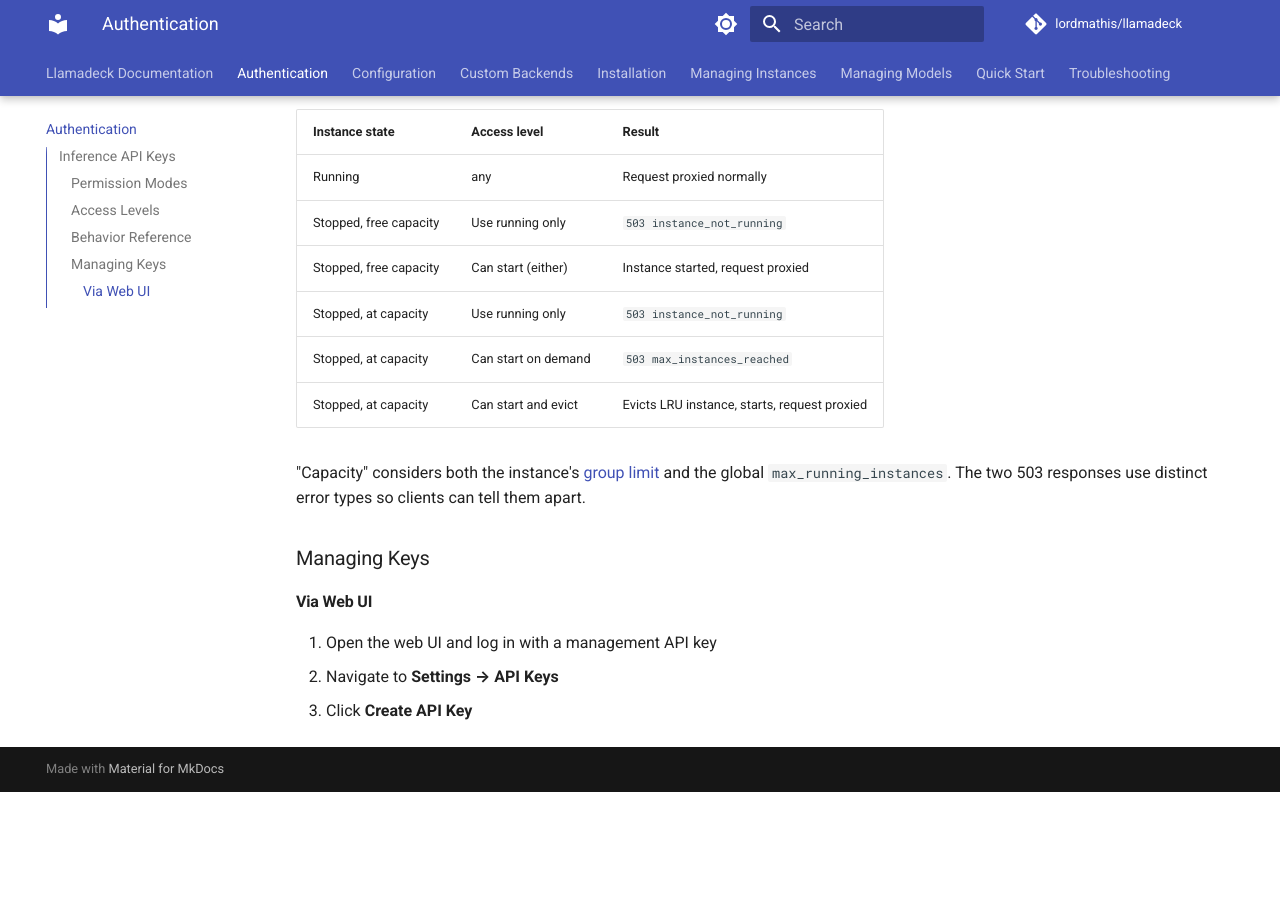
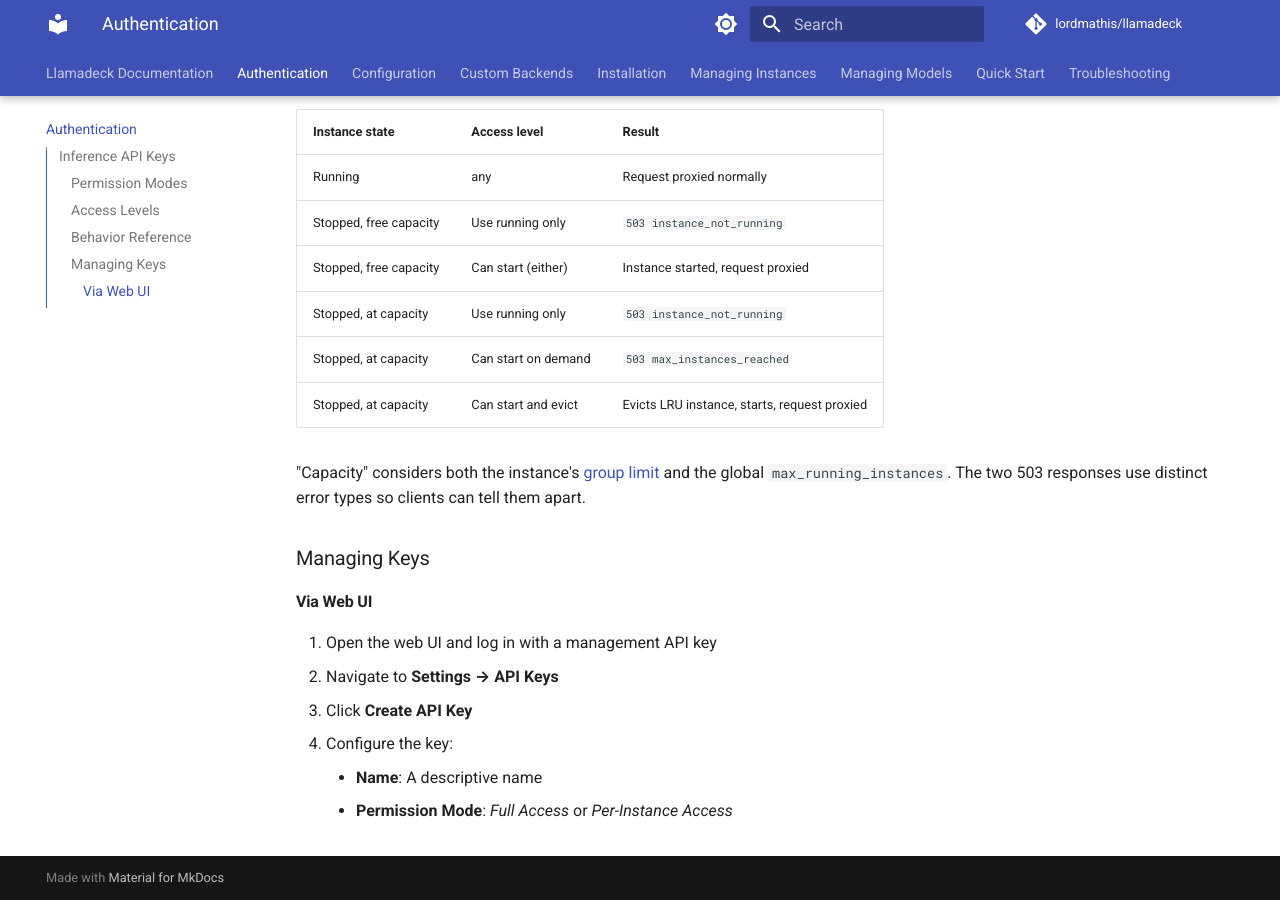
Before and after one commit to shiplaone2q/Llamadeck, an MkDocs documentation site: the page built from docs/authentication.md, in a window 1280 px wide and 900 px high, scrolled down 1367 px. Built offline with MkDocs 1.6.1 and Material for MkDocs 9.7.7, drawn with Linux system fonts in a browser that asks for light colours; comment, search, counter and statistics services are not loaded; before the commit the page ends 2159 px from its top, so only the background shows below that.

```diff
--- a/docs/authentication.md
+++ b/docs/authentication.md
@@ -59,3 +59,6 @@ How a request is handled depends on the instance's state and the key's access le
 1. Open the web UI and log in with a management API key
 2. Navigate to **Settings → API Keys**
 3. Click **Create API Key**
+4. Configure the key:
+    - **Name**: A descriptive name
+    - **Permission Mode**: *Full Access* or *Per-Instance Access*
```
Also changed, not shown: 1 other file.
